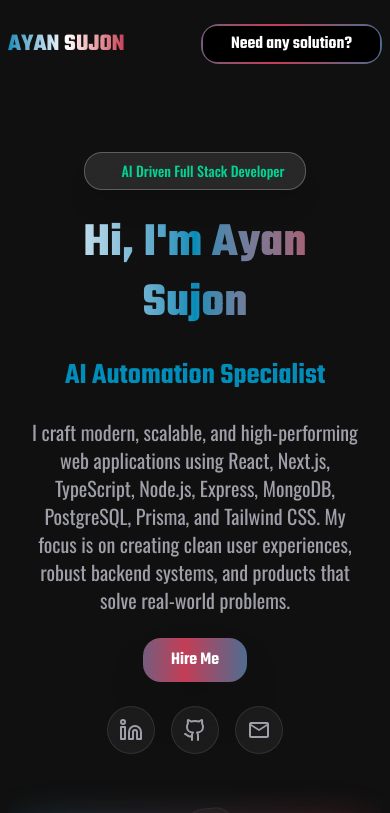
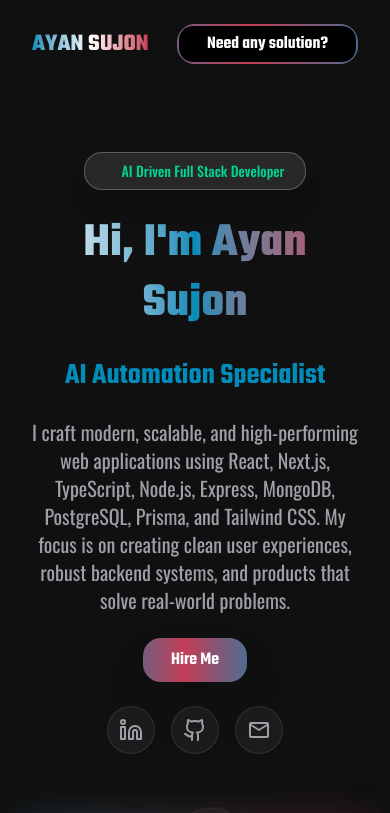
Before and after one commit to AyanSujon/portfolio-demo, a Next.js app: page / in a window 390 px wide. Shown: the top 813 px of the page. Built offline with nearby package versions, Linux system fonts and the light colour scheme.

Commit message:
updated layout issue

```diff
--- a/src/app/_components/Contact.tsx
+++ b/src/app/_components/Contact.tsx
@@ -61,7 +61,7 @@ export default function Contact() {
   };
 
   return (
-    <section id="contact" className="relative py-24 px-6 overflow-hidden">
+    <section id="contact" className="relative py-10 max-w-7xl mx-auto px-6 lg:px-12 overflow-hidden">
       <div className="relative max-w-7xl mx-auto">
         {/* Header */}
         <div className="text-center mb-16">
--- a/src/app/_components/Hero.tsx
+++ b/src/app/_components/Hero.tsx
@@ -13,7 +13,7 @@ export default function Hero() {
 
 
     return (
-        <div className='w-full min-h-screen relative overflow-hidden bg-[#101010]'>
+        <div className=' w-full min-h-screen relative overflow-hidden bg-[#101010]'>
 
             {/* Ambient glass background glow */}
             <div className="pointer-events-none absolute inset-0 -z-10">
@@ -21,7 +21,7 @@ export default function Hero() {
                 <div className="absolute bottom-[-10%] right-[-10%] w-[500px] h-[500px] bg-[#c43d56]/20 rounded-full blur-[120px]" />
             </div>
 
-            <nav className='flex items-center justify-between w-full py-6 relative z-10'>
+            <nav className='flex items-center justify-between max-w-7xl mx-auto px-6 lg:px-12 py-6 relative z-10'>
                 <Link href="/" className='font-heading uppercase text-2xl font-bold bg-gradient-to-r from-[#008DB9] via-white to-[#c43d56] bg-clip-text text-transparent'>
                     Ayan Sujon
                 </Link>
--- a/src/app/_components/skills.tsx
+++ b/src/app/_components/skills.tsx
@@ -11,7 +11,6 @@ import {
   SiNextdotjs,
   SiReact,
   SiTailwindcss,
-  //   SiCss3,
   SiHtml5,
   SiPrisma,
   SiNodedotjs,
@@ -186,7 +185,7 @@ export default function Skills() {
     <section
       ref={sectionRef}
       id="skills"
-      className="relative w-full bg-[#101010] px-6 py-24 sm:px-10 lg:px-16"
+      className="relative w-full bg-[#101010] py-10 max-w-7xl mx-auto px-6 lg:px-12"
     >
       {/* ambient glow */}
       <div
```
